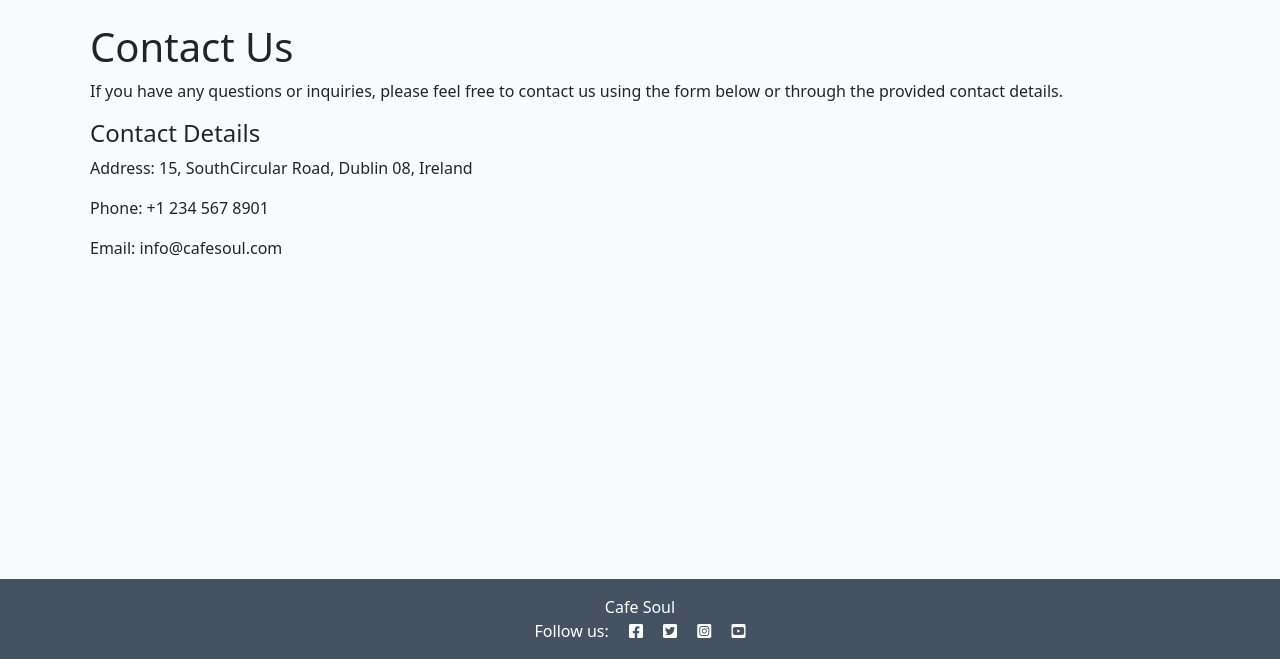
After one commit to neerojstha/restaurant-booking, a Django app: page /contact/ in a window 1280 px wide. The commit adds this page. Shown: the part 141-800 px from the top of the page. Run offline with Django 3.2, Linux system fonts and the light colour scheme.

Commit message:
Added contact section

```diff
--- a/booking/urls.py
+++ b/booking/urls.py
@@ -6,4 +6,5 @@ urlpatterns = [
     path('', views.PostList.as_view(), name='home'),
     path('appointment/', appointment, name='appointment'),
     path('menu/', menu, name='menu'),
+    path('contact/', views.contact, name='contact'),
     ]
--- a/booking/views.py
+++ b/booking/views.py
@@ -37,3 +37,6 @@ def guest_new(request):
     else:
         form = GuestForm()
     return render(request, 'guest_edit.html', {'form': form})
+
+def contact(request):
+    return render(request, 'contact.html')
--- a/openbooking/settings.py
+++ b/openbooking/settings.py
@@ -31,7 +31,7 @@ SECRET_KEY = os.environ.get('SECRET_KEY')
 # SECURITY WARNING: don't run with debug turned on in production!
 DEBUG = True
 
-ALLOWED_HOSTS = ['8000-neerojstha-restaurantbo-e9c0pnkb4sf.ws-eu101.gitpod.io', 'localhost']
+ALLOWED_HOSTS = ['8000-neerojstha-restaurantbo-a1mt8rauoxi.ws-eu101.gitpod.io', 'localhost']
 
 
 
--- a/templates/base.html
+++ b/templates/base.html
@@ -51,6 +51,9 @@
                   <li class="nav-item">
                       <a class="nav-link" href="{% url 'appointment' %}">Appointment</a>
                   </li>
+                  <li class="nav-item">
+                    <a class="nav-link" href="{% url 'contact' %}">Contact</a>
+                </li>
               </ul>
           </div>
       </div>
--- /dev/null
+++ b/templates/contact.html
@@ -0,0 +1,28 @@
+{% extends 'base.html' %}
+
+{% block content %}
+<div class="container mt-4">
+    <h1>Contact Us</h1>
+    <p>
+        If you have any questions or inquiries, please feel free to contact us using the form below or through the
+        provided contact details.
+    </p>
+
+
+
+        <div class="col-md-6">
+            <!-- Contact Details -->
+            <h4>Contact Details</h4>
+            <p>
+                Address: 15, SouthCircular Road, Dublin 08, Ireland
+            </p>
+            <p>
+                Phone: +1 234 567 8901
+            </p>
+            <p>
+                Email: info@cafesoul.com
+            </p>
+        </div>
+    </div>
+</div>
+{% endblock %}
```
